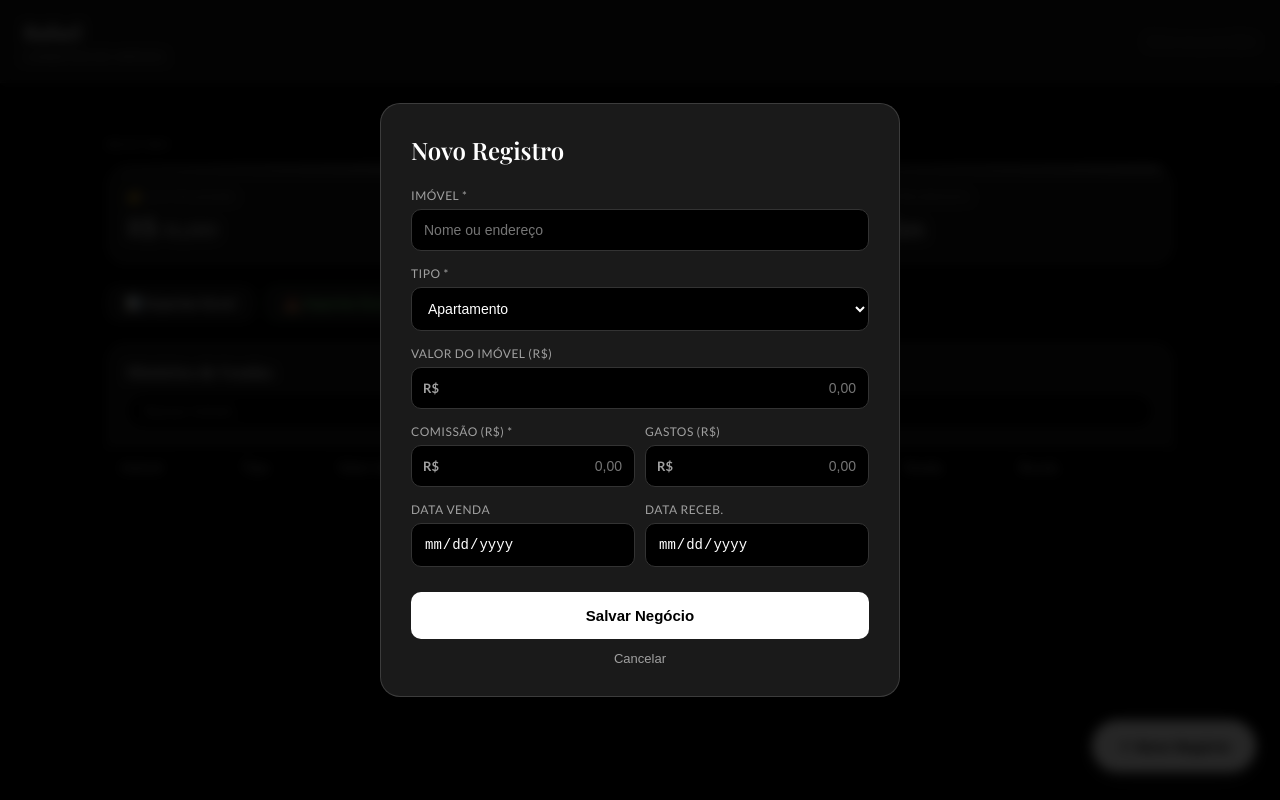
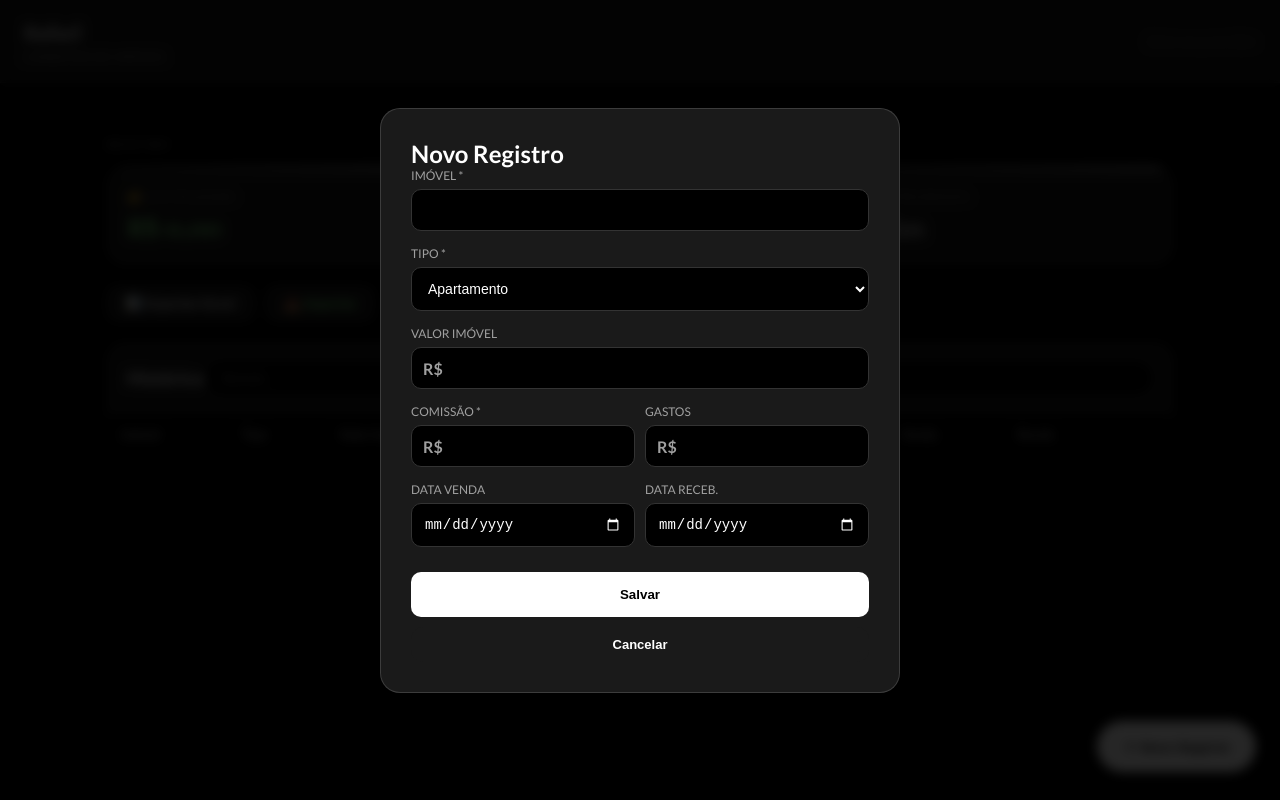
Before and after one commit to aira-ferreira/rafael-corretor, a plain HTML site: page index.html in a window 1280 px wide. Both pictures are taken after a click on the button "＋ Novo Negócio". Drawn offline with nearby package versions, Linux system fonts and the light colour scheme; a web font is replaced by a local one.

Commit message:
Refactor styles and improve form layout
Removed unnecessary transitions and adjusted styles for buttons and table headers. Updated modal and form elements for better layout and usability.

```diff
--- a/index.html
+++ b/index.html
@@ -60,7 +60,6 @@
     padding: 22px 20px;
     border: 1px solid var(--border);
     position: relative; overflow: hidden;
-    transition: border-color 0.2s;
   }
 
   .kpi-card::before {
@@ -72,139 +71,68 @@
   .kpi-value { font-family: 'Playfair Display', serif; font-size: 26px; margin-top: 8px; line-height: 1.2; }
 
   .actions-bar { display: flex; gap: 10px; margin: 20px 0; flex-wrap: wrap; }
-
   .btn-action {
     padding: 10px 18px; border-radius: 12px;
     border: 1px solid rgba(255,255,255,0.15);
     background: var(--bg2); color: var(--white);
     cursor: pointer; font-size: 13px; font-weight: 700;
-    transition: background 0.15s, border-color 0.15s;
   }
 
-  .btn-action:hover { background: #2a2a2a; border-color: rgba(255,255,255,0.3); }
-  .btn-import { border-color: rgba(136,255,136,0.3); color: var(--green); }
-
   .table-wrap { background: var(--bg2); border-radius: var(--radius); overflow: hidden; border: 1px solid var(--border); }
-
-  .table-header {
-    padding: 18px 20px; border-bottom: 1px solid var(--border);
-    display: flex; justify-content: space-between; align-items: center;
-    gap: 12px; flex-wrap: wrap;
-  }
-
-  .table-header h3 { font-family: 'Playfair Display', serif; font-size: 16px; }
-
-  .search-input {
-    border: 1px solid rgba(255,255,255,0.1); border-radius: 30px;
-    padding: 8px 16px; background: var(--bg); color: var(--white);
-    outline: none; transition: border-color 0.2s; min-width: 180px;
-  }
+  .table-header { padding: 18px 20px; border-bottom: 1px solid var(--border); display: flex; justify-content: space-between; align-items: center; }
+  .search-input { border: 1px solid rgba(255,255,255,0.1); border-radius: 30px; padding: 8px 16px; background: var(--bg); color: var(--white); outline: none; }
 
   .table-scroll { overflow-x: auto; }
   table { width: 100%; border-collapse: collapse; font-size: 13px; }
-
-  thead th {
-    padding: 12px 14px; text-align: left;
-    color: var(--muted); background: var(--bg);
-    font-weight: 700; letter-spacing: 0.5px; white-space: nowrap;
-  }
-
+  thead th { padding: 12px 14px; text-align: left; color: var(--muted); background: var(--bg); font-weight: 700; }
   tbody td { padding: 13px 14px; border-top: 1px solid var(--border); }
-
-  .empty-state { text-align: center; padding: 48px 20px; color: var(--muted); }
-
-  .badge { padding: 3px 9px; border-radius: 10px; font-size: 10px; font-weight: 700; text-transform: uppercase; letter-spacing: 0.5px; white-space: nowrap; }
-  .badge-tipo { background: rgba(255,255,255,0.1); color: var(--white); }
 
   .profit-pos { color: var(--green) !important; font-weight: 700; }
   .profit-neg { color: var(--red) !important; font-weight: 700; }
 
-  .btn-delete {
-    background: none; border: none; color: #555; cursor: pointer;
-    font-size: 14px; padding: 4px 6px; border-radius: 6px;
-    transition: color 0.15s;
-  }
-  .btn-delete:hover { color: var(--red); background: rgba(255,136,136,0.1); }
+  .badge { padding: 3px 9px; border-radius: 10px; font-size: 10px; font-weight: 700; text-transform: uppercase; background: rgba(255,255,255,0.1); }
 
   .fab {
     position: fixed; bottom: 28px; right: 24px; z-index: 100;
     background: var(--white); color: #000; border: none;
-    border-radius: 56px; padding: 16px 26px;
-    font-weight: 700; font-size: 14px; cursor: pointer;
-    box-shadow: 0 6px 24px rgba(255,255,255,0.15);
+    border-radius: 56px; padding: 16px 26px; font-weight: 700; cursor: pointer;
   }
 
   .overlay {
-    display: none; position: fixed; inset: 0;
-    background: rgba(0,0,0,0.85); z-index: 200;
-    align-items: center; justify-content: center;
-    backdrop-filter: blur(6px); padding: 16px;
+    display: none; position: fixed; inset: 0; background: rgba(0,0,0,0.85);
+    z-index: 200; align-items: center; justify-content: center; backdrop-filter: blur(6px);
   }
   .overlay.open { display: flex; }
-
-  .modal {
-    background: var(--bg2); width: 100%; max-width: 520px;
-    padding: 30px; border-radius: var(--radius);
-    border: 1px solid rgba(255,255,255,0.15);
-    max-height: 90vh; overflow-y: auto;
-  }
-
-  .modal h2 { font-family: 'Playfair Display', serif; margin-bottom: 22px; }
+  .modal { background: var(--bg2); width: 100%; max-width: 520px; padding: 30px; border-radius: var(--radius); border: 1px solid rgba(255,255,255,0.15); }
 
   .form-group { margin-bottom: 15px; display: flex; flex-direction: column; gap: 6px; }
-  .form-group label { font-size: 12px; color: var(--muted); text-transform: uppercase; letter-spacing: 0.5px; }
+  .form-group label { font-size: 12px; color: var(--muted); text-transform: uppercase; }
 
-  .form-row { display: flex; gap: 10px; }
-  .form-row .form-group { flex: 1; }
+  input, select { padding: 12px; border-radius: 10px; border: 1px solid #333; background: #000; color: var(--white); font-size: 14px; width: 100%; }
 
-  input, select {
-    padding: 12px; border-radius: 10px;
-    border: 1px solid #333; background: #000;
-    color: var(--white); font-size: 14px; width: 100%;
-    outline: none;
-  }
+  /* Estilo para garantir que o calendário apareça */
+  input[type="date"] { cursor: pointer; color-scheme: dark; }
 
   .input-currency-wrap { position: relative; }
-  .input-currency-wrap::before {
-    content: 'R$'; position: absolute; left: 12px; top: 50%; transform: translateY(-50%);
-    color: var(--muted); font-size: 13px; font-weight: 700;
-  }
+  .input-currency-wrap::before { content: 'R$'; position: absolute; left: 12px; top: 50%; transform: translateY(-50%); color: var(--muted); font-weight: 700; }
   .input-currency-wrap input { padding-left: 36px; text-align: right; }
 
-  .btn-save {
-    width: 100%; padding: 15px; background: var(--white); color: #000;
-    border: none; border-radius: 10px; font-weight: 700; font-size: 15px;
-    cursor: pointer; margin-top: 10px;
-  }
-
-  .btn-cancel {
-    width: 100%; background: none; color: var(--muted); border: none;
-    margin-top: 12px; cursor: pointer; font-size: 13px;
-  }
-
-  .toast {
-    position: fixed; top: 20px; right: 20px;
-    padding: 12px 20px; border-radius: 10px;
-    font-weight: 700; font-size: 13px;
-    display: none; z-index: 999;
-  }
+  .btn-save { width: 100%; padding: 15px; background: var(--white); color: #000; border: none; border-radius: 10px; font-weight: 700; cursor: pointer; margin-top: 10px; }
+  .btn-delete { background: none; border: none; color: #555; cursor: pointer; font-size: 16px; }
+  .toast { position: fixed; top: 20px; right: 20px; padding: 12px 20px; border-radius: 10px; font-weight: 700; display: none; z-index: 999; }
 </style>
 </head>
 <body>
 
 <header>
   <div class="logo">
-    <div>
-      <h1>Rafael</h1>
-      <span>Corretor de Imóveis</span>
-    </div>
+    <div><h1>Rafael</h1><span>Corretor de Imóveis</span></div>
   </div>
   <div id="headerDate"></div>
 </header>
 
 <main>
   <p class="section-title">Resumo</p>
-
   <div class="kpi-grid">
     <div class="kpi-card">
       <div class="kpi-label">💰 Lucro Acumulado</div>
@@ -222,14 +150,14 @@
 
   <div class="actions-bar">
     <button class="btn-action" onclick="exportExcel()">📊 Exportar Excel</button>
-    <button class="btn-action btn-import" onclick="document.getElementById('importFile').click()">📥 Importar Excel</button>
+    <button class="btn-action" style="color:var(--green)" onclick="document.getElementById('importFile').click()">📥 Importar</button>
     <input type="file" id="importFile" style="display:none" accept=".xlsx,.xls" onchange="importExcel(event)">
   </div>
 
   <div class="table-wrap">
     <div class="table-header">
-      <h3>Histórico de Vendas</h3>
-      <input type="text" class="search-input" id="searchInput" placeholder="Buscar imóvel..." oninput="renderTable()">
+      <h3>Histórico</h3>
+      <input type="text" class="search-input" id="searchInput" placeholder="Buscar..." oninput="renderTable()">
     </div>
     <div class="table-scroll">
       <table>
@@ -254,13 +182,10 @@
 
 <button class="fab" onclick="openModal()">＋ Novo Negócio</button>
 
-<div class="overlay" id="overlay" onclick="handleOverlayClick(event)">
+<div class="overlay" id="overlay" onclick="if(event.target.id==='overlay') closeModal()">
   <div class="modal">
     <h2>Novo Registro</h2>
-    <div class="form-group">
-      <label>Imóvel *</label>
-      <input type="text" id="fImovel" placeholder="Nome ou endereço">
-    </div>
+    <div class="form-group"><label>Imóvel *</label><input type="text" id="fImovel"></div>
     <div class="form-group">
       <label>Tipo *</label>
       <select id="fTipo">
@@ -271,37 +196,25 @@
       </select>
     </div>
     <div class="form-group">
-      <label>Valor do Imóvel (R$)</label>
-      <div class="input-currency-wrap">
-        <input type="text" id="fValorImovel" placeholder="0,00" oninput="maskCurrency(this)">
+      <label>Valor Imóvel</label>
+      <div class="input-currency-wrap"><input type="text" id="fValorImovel" oninput="maskCurrency(this)"></div>
+    </div>
+    <div style="display:flex; gap:10px">
+      <div class="form-group" style="flex:1">
+        <label>Comissão *</label>
+        <div class="input-currency-wrap"><input type="text" id="fComissao" oninput="maskCurrency(this)"></div>
+      </div>
+      <div class="form-group" style="flex:1">
+        <label>Gastos</label>
+        <div class="input-currency-wrap"><input type="text" id="fGastos" oninput="maskCurrency(this)"></div>
       </div>
     </div>
-    <div class="form-row">
-      <div class="form-group">
-        <label>Comissão (R$) *</label>
-        <div class="input-currency-wrap">
-          <input type="text" id="fComissao" placeholder="0,00" oninput="maskCurrency(this)">
-        </div>
-      </div>
-      <div class="form-group">
-        <label>Gastos (R$)</label>
-        <div class="input-currency-wrap">
-          <input type="text" id="fGastos" placeholder="0,00" oninput="maskCurrency(this)">
-        </div>
-      </div>
+    <div style="display:flex; gap:10px">
+      <div class="form-group" style="flex:1"><label>Data Venda</label><input type="date" id="fDataVenda"></div>
+      <div class="form-group" style="flex:1"><label>Data Receb.</label><input type="date" id="fDataReceb"></div>
     </div>
-    <div class="form-row">
-      <div class="form-group">
-        <label>Data Venda</label>
-        <input type="date" id="fDataVenda">
-      </div>
-      <div class="form-group">
-        <label>Data Receb.</label>
-        <input type="date" id="fDataReceb">
-      </div>
-    </div>
-    <button class="btn-save" onclick="saveSale()">Salvar Negócio</button>
-    <button class="btn-cancel" onclick="closeModal()">Cancelar</button>
+    <button class="btn-save" onclick="saveSale()">Salvar</button>
+    <button class="btn-action" style="width:100%; margin-top:10px; border:none" onclick="closeModal()">Cancelar</button>
   </div>
 </div>
 
@@ -311,9 +224,7 @@
   const STORAGE_KEY = 'rafaelSalesV2';
   let sales = JSON.parse(localStorage.getItem(STORAGE_KEY) || '[]');
 
-  function persistSales() { localStorage.setItem(STORAGE_KEY, JSON.stringify(sales)); }
-
-  document.getElementById('headerDate').textContent = new Date().toLocaleDateString('pt-BR', { day: '2-digit', month: 'long', year: 'numeric' });
+  document.getElementById('headerDate').textContent = new Date().toLocaleDateString('pt-BR', {day:'2-digit', month:'long', year:'numeric'});
 
   function maskCurrency(input) {
     let v = input.value.replace(/\D/g, '');
@@ -335,36 +246,38 @@
   }
 
   function openModal() {
-    document.getElementById('fImovel').value = '';
-    document.getElementById('fValorImovel').value = '';
-    document.getElementById('fComissao').value = '';
-    document.getElementById('fGastos').value = '';
+    ['fImovel', 'fValorImovel', 'fComissao', 'fGastos', 'fDataVenda', 'fDataReceb'].forEach(id => document.getElementById(id).value = '');
     document.getElementById('overlay').classList.add('open');
   }
 
   function closeModal() { document.getElementById('overlay').classList.remove('open'); }
-  function handleOverlayClick(e) { if (e.target.id === 'overlay') closeModal(); }
 
   function saveSale() {
     const imovel = document.getElementById('fImovel').value.trim();
-    const tipo = document.getElementById('fTipo').value;
-    const valorImovel = parseCurrency(document.getElementById('fValorImovel').value);
     const comissao = parseCurrency(document.getElementById('fComissao').value);
-    const gastos = parseCurrency(document.getElementById('fGastos').value);
-    const dataVenda = document.getElementById('fDataVenda').value;
-    const dataReceb = document.getElementById('fDataReceb').value;
+    if (!imovel || !comissao) { alert('Preencha Imóvel e Comissão'); return; }
 
-    if (!imovel || !comissao) { showToast('⚠️ Preencha os campos obrigatórios', true); return; }
+    sales.push({
+      id: Date.now(),
+      imovel,
+      tipo: document.getElementById('fTipo').value,
+      valorImovel: parseCurrency(document.getElementById('fValorImovel').value),
+      comissao: comissao,
+      gastos: parseCurrency(document.getElementById('fGastos').value),
+      dataVenda: document.getElementById('fDataVenda').value,
+      dataReceb: document.getElementById('fDataReceb').value
+    });
 
-    sales.push({ id: Date.now(), imovel, tipo, valorImovel, comissao, gastos, dataVenda, dataReceb });
-    persistSales(); renderTable(); calcKPIs(); closeModal();
-    showToast('✅ Salvo com sucesso!');
+    localStorage.setItem(STORAGE_KEY, JSON.stringify(sales));
+    renderTable(); calcKPIs(); closeModal();
   }
 
   function deleteSale(id) {
-    if (!confirm('Excluir?')) return;
-    sales = sales.filter(s => s.id !== id);
-    persistSales(); renderTable(); calcKPIs();
+    if (confirm('Excluir registro?')) {
+      sales = sales.filter(s => s.id !== id);
+      localStorage.setItem(STORAGE_KEY, JSON.stringify(sales));
+      renderTable(); calcKPIs();
+    }
   }
 
   function renderTable() {
@@ -376,13 +289,13 @@
       const lucro = (s.comissao || 0) - (s.gastos || 0);
       return `<tr>
         <td><strong>${s.imovel}</strong></td>
-        <td><span class="badge badge-tipo">${s.tipo}</span></td>
-        <td>${fmt(s.valorImovel)}</td>
+        <td><span class="badge">${s.tipo}</span></td>
+        <td style="color:var(--muted)">${fmt(s.valorImovel)}</td>
         <td>${fmt(s.comissao)}</td>
-        <td>${fmt(s.gastos)}</td>
+        <td>${s.gastos > 0 ? fmt(s.gastos) : '—'}</td>
         <td class="${lucro >= 0 ? 'profit-pos' : 'profit-neg'}">${fmt(lucro)}</td>
         <td>${fmtDate(s.dataVenda)}</td>
-        <td>${s.dataReceb ? fmtDate(s.dataReceb) : 'Pendente'}</td>
+        <td>${s.dataReceb ? fmtDate(s.dataReceb) : '<span style="color:#555">Pendente</span>'}</td>
         <td><button class="btn-delete" onclick="deleteSale(${s.id})">✕</button></td>
       </tr>`;
     }).join('');
@@ -390,33 +303,36 @@
 
   function calcKPIs() {
     const profitEl = document.getElementById('kpiProfit');
-    if (!sales.length) { profitEl.textContent = 'R$ 0,00'; return; }
-
     const totalLucro = sales.reduce((acc, s) => acc + (s.comissao || 0) - (s.gastos || 0), 0);
     profitEl.textContent = fmt(totalLucro);
     profitEl.className = totalLucro >= 0 ? 'kpi-value profit-pos' : 'kpi-value profit-neg';
 
-    // Tipo mais vendido
-    const freq = {};
-    sales.forEach(s => freq[s.tipo] = (freq[s.tipo] || 0) + 1);
-    const top = Object.entries(freq).sort((a,b) => b[1] - a[1])[0];
-    document.getElementById('kpiTopType').textContent = top ? top[0] : '—';
+    if(sales.length) {
+      const freq = {};
+      sales.forEach(s => freq[s.tipo] = (freq[s.tipo] || 0) + 1);
+      document.getElementById('kpiTopType').textContent = Object.entries(freq).sort((a,b)=>b[1]-a[1])[0][0];
+
+      const dates = sales.filter(s => s.dataVenda && s.dataReceb);
+      if(dates.length) {
+        const avg = dates.reduce((acc, s) => acc + (new Date(s.dataReceb) - new Date(s.dataVenda))/86400000, 0) / dates.length;
+        document.getElementById('kpiAvgDays').textContent = Math.max(0, Math.round(avg)) + ' dias';
+      }
+    }
   }
 
   function fmt(v) { return new Intl.NumberFormat('pt-BR',{style:'currency',currency:'BRL'}).format(v||0); }
   function fmtDate(d) { if(!d) return '—'; const [y,m,day]=d.split('-'); return `${day}/${m}/${y}`; }
 
-  function showToast(msg, isError) {
-    const t = document.getElementById('toast');
-    t.textContent = msg; t.style.display = 'block';
-    t.style.background = isError ? '#ff8888' : '#fff';
-    t.style.color = '#000';
-    setTimeout(() => t.style.display = 'none', 3000);
+  function exportExcel() {
+    const ws = XLSX.utils.json_to_sheet(sales.map(s => ({
+      Imovel: s.imovel, Lucro: s.comissao - s.gastos, Data: s.dataVenda
+    })));
+    const wb = XLSX.utils.book_new();
+    XLSX.utils.book_append_sheet(wb, ws, "Vendas");
+    XLSX.writeFile(wb, "Vendas.xlsx");
   }
 
-  // Inicializa
-  renderTable();
-  calcKPIs();
+  renderTable(); calcKPIs();
 </script>
 </body>
 </html>
```
